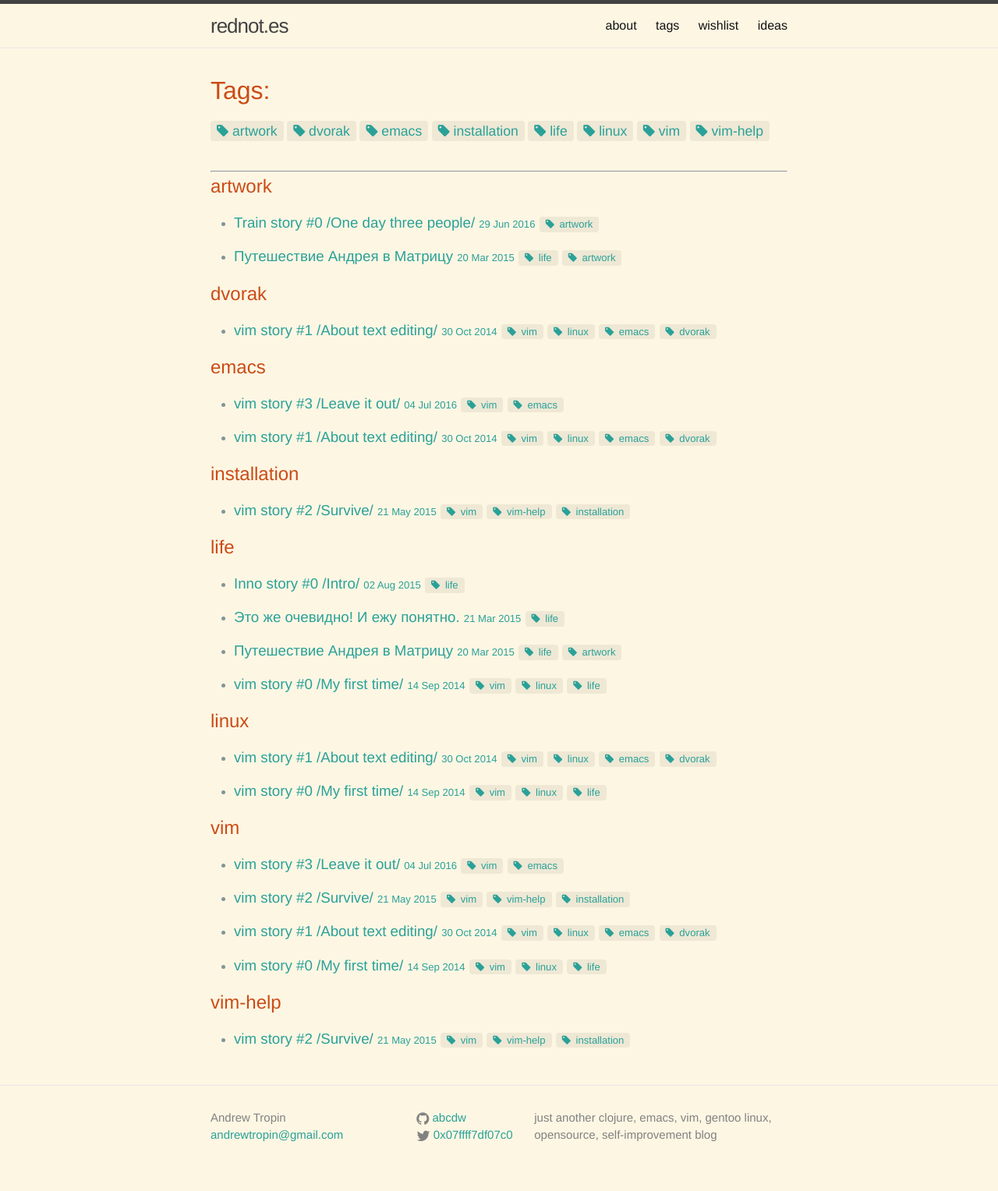
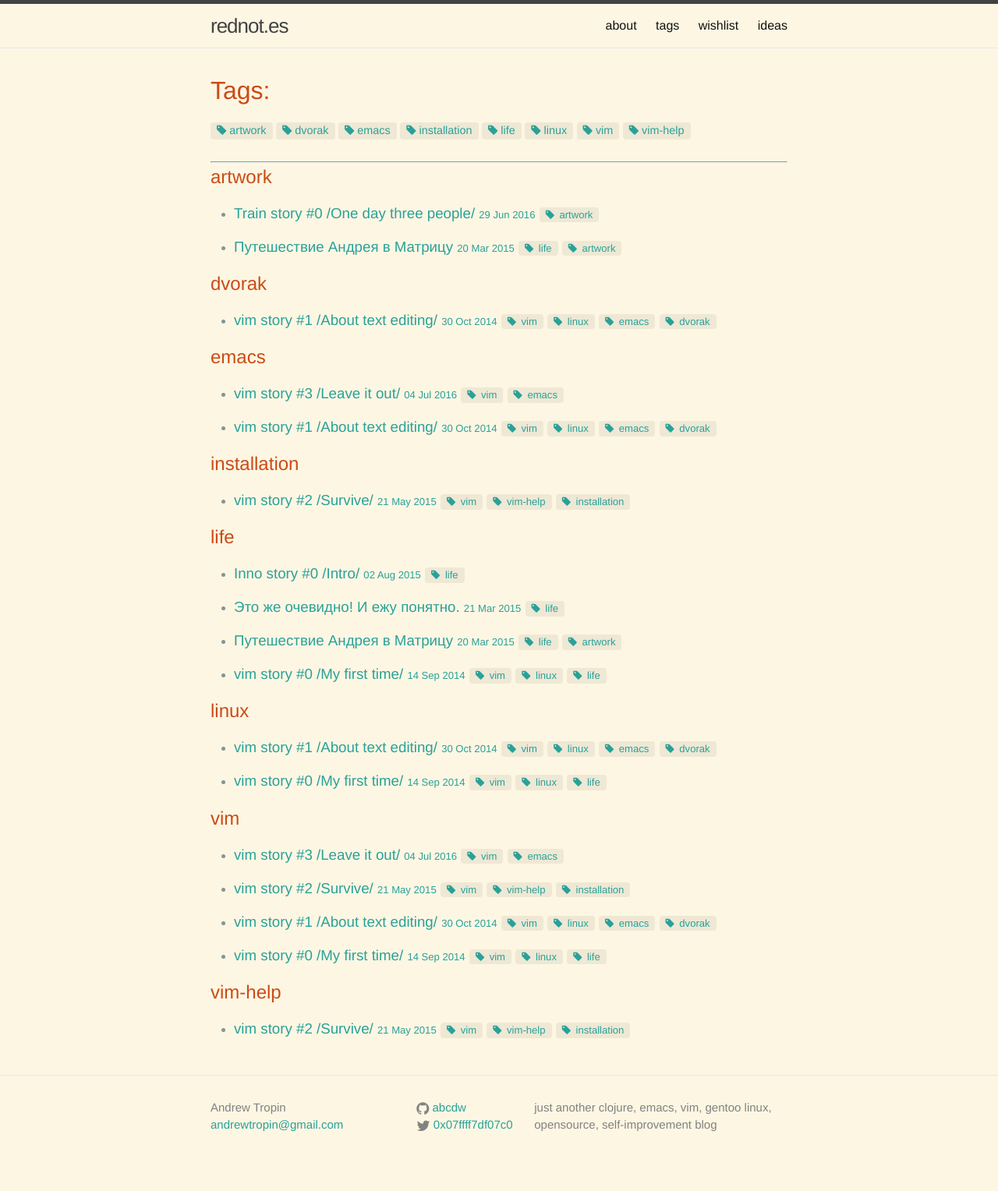
Before and after one commit to rednotes/rednotes.github.io, a Jekyll site: the page built from pages/tags.html, in a window 1280 px wide. Shown: the whole page at 78% size. Built offline with Jekyll 4.4.1, drawn with Linux system fonts in a browser that asks for light colours; nearby versions of some CDN libraries; comment, search, counter and statistics services are not loaded.

Commit message:
Change tags size

```diff
--- a/_sass/_base.scss
+++ b/_sass/_base.scss
@@ -38,9 +38,9 @@ ul, ol, dl, figure,
 
 .tag-list {
     display: block;
-    padding-bottom: 30px;
+    padding-bottom: 20px;
     > .tag {
-        font-size: 110%;
+        /* font-size: 110%; */
         margin-bottom: .5rem;
         &:before {
             padding-right: 0px;
```
